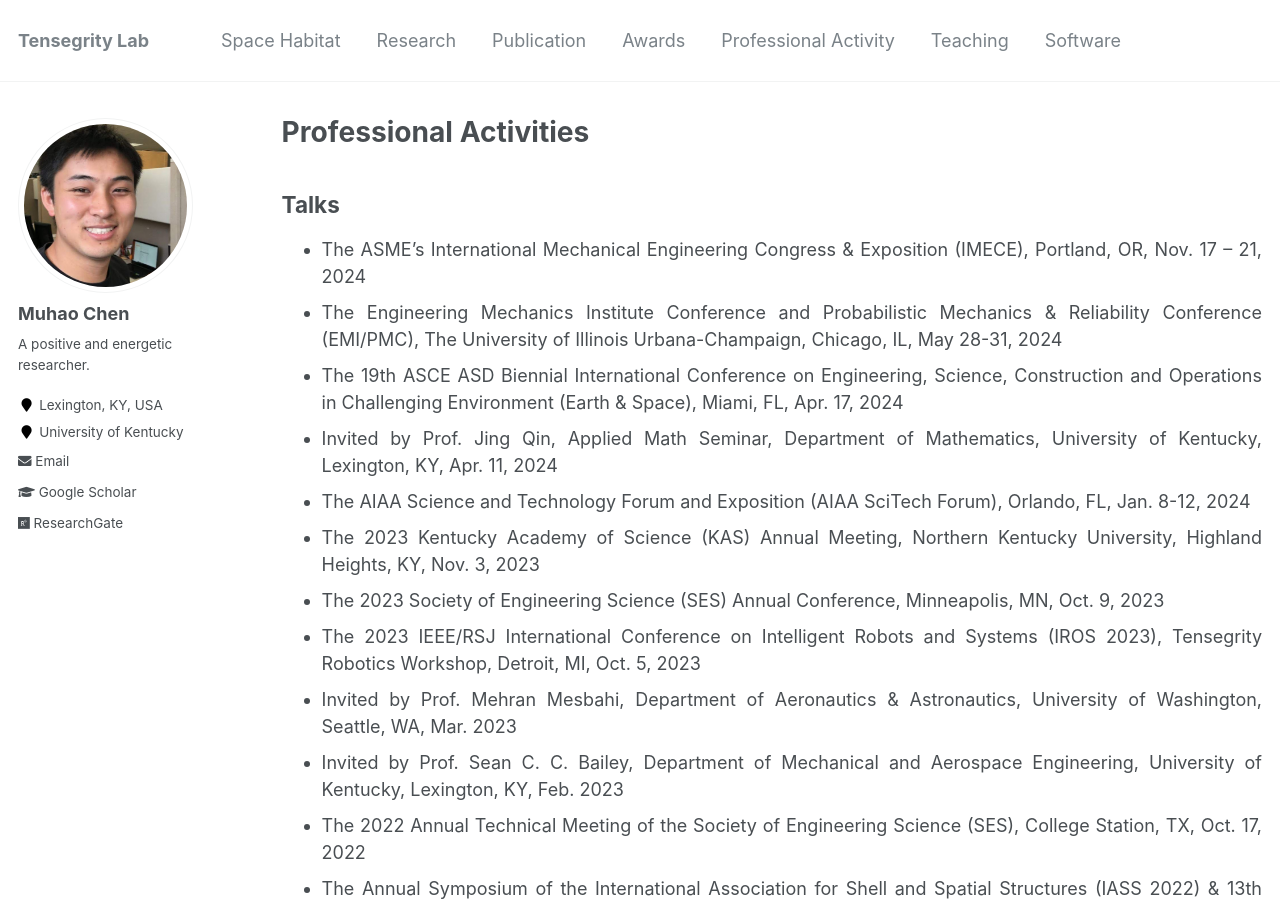
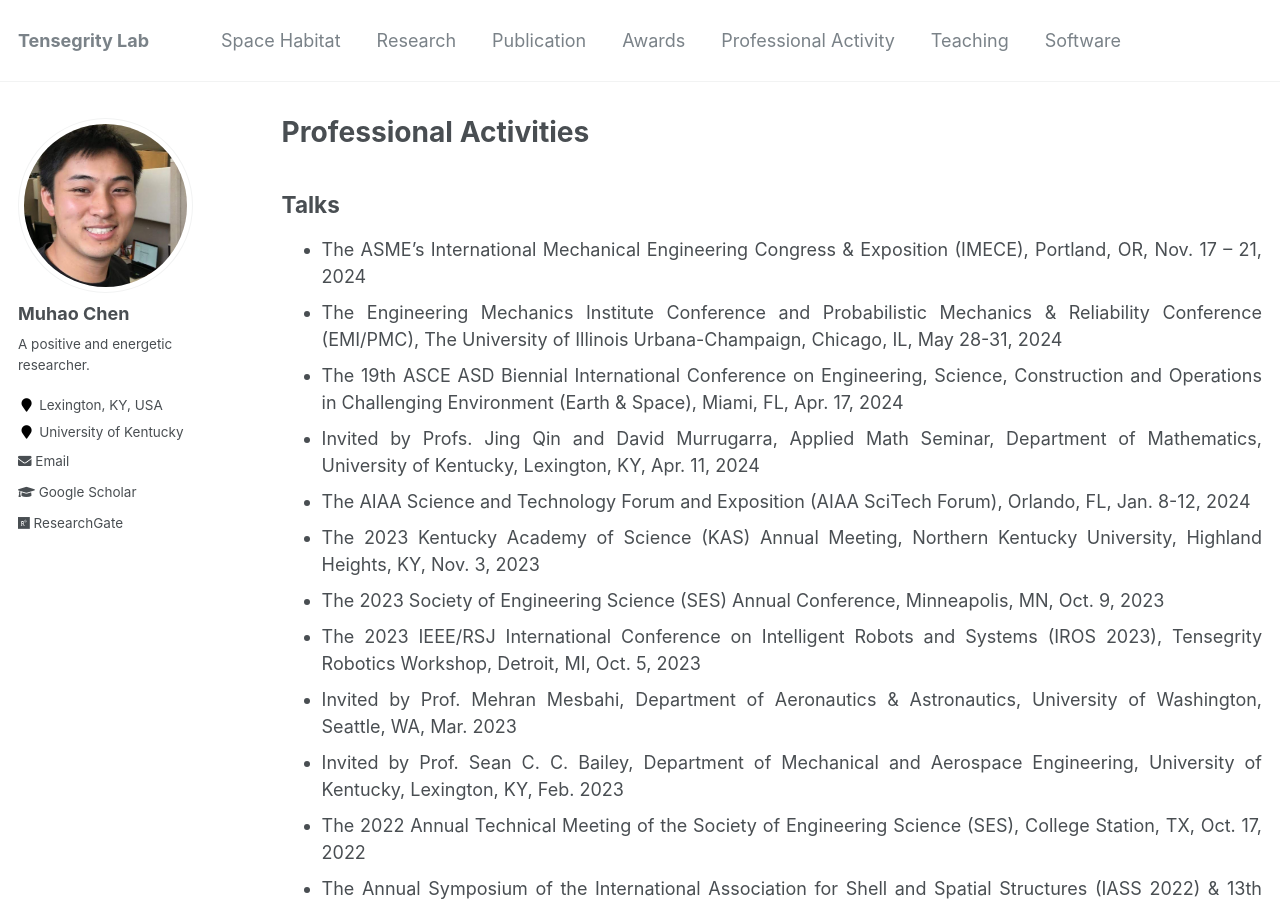
Before and after one commit to Muhao-Chen/muhao-chen.github.io, a Jekyll site: the page built from _pages/professional-activities.md, in a window 1280 px wide and 900 px high. Built offline with Jekyll 4.4.1, drawn with Linux system fonts in a browser that asks for light colours.

Commit message:
Update professional-activities.md

```diff
--- a/_pages/professional-activities.md
+++ b/_pages/professional-activities.md
@@ -16,7 +16,7 @@ toc_max_header: 1
 - The ASME's International Mechanical Engineering Congress & Exposition (IMECE), Portland, OR, Nov. 17 – 21, 2024
 - The Engineering Mechanics Institute Conference and Probabilistic Mechanics & Reliability Conference (EMI/PMC), The University of Illinois Urbana-Champaign, Chicago, IL, May 28-31, 2024
 - The 19th ASCE ASD Biennial International Conference on Engineering, Science, Construction and Operations in Challenging Environment (Earth & Space), Miami, FL, Apr. 17, 2024
-- Invited by Prof. Jing Qin, Applied Math Seminar, Department of Mathematics, University of Kentucky, Lexington, KY, Apr. 11, 2024
+- Invited by Profs. Jing Qin and David Murrugarra, Applied Math Seminar, Department of Mathematics, University of Kentucky, Lexington, KY, Apr. 11, 2024
 - The AIAA Science and Technology Forum and Exposition (AIAA SciTech Forum), Orlando, FL, Jan. 8-12, 2024
 - The 2023 Kentucky Academy of Science (KAS) Annual Meeting, Northern Kentucky University, Highland Heights, KY, Nov. 3, 2023
 - The 2023 Society of Engineering Science (SES) Annual Conference, Minneapolis, MN, Oct. 9, 2023
```
